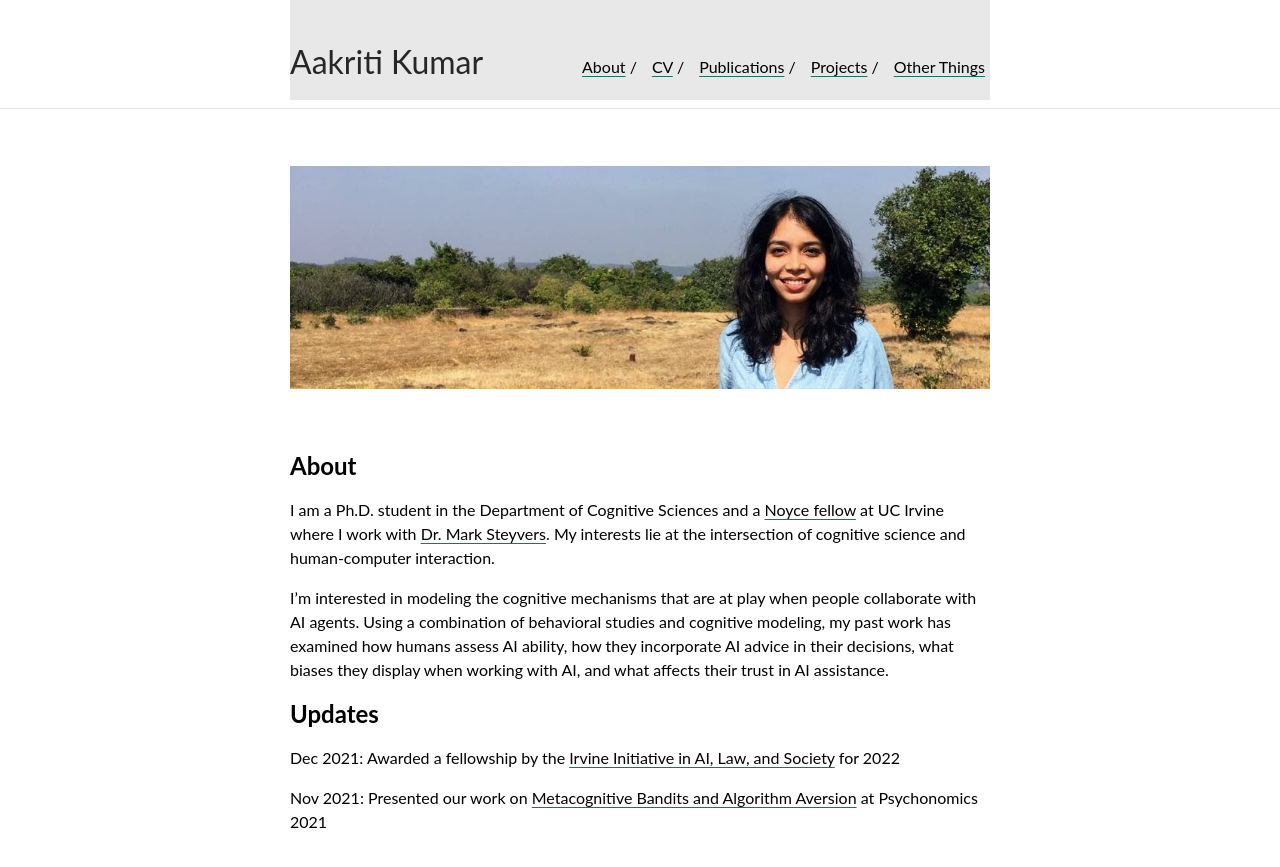
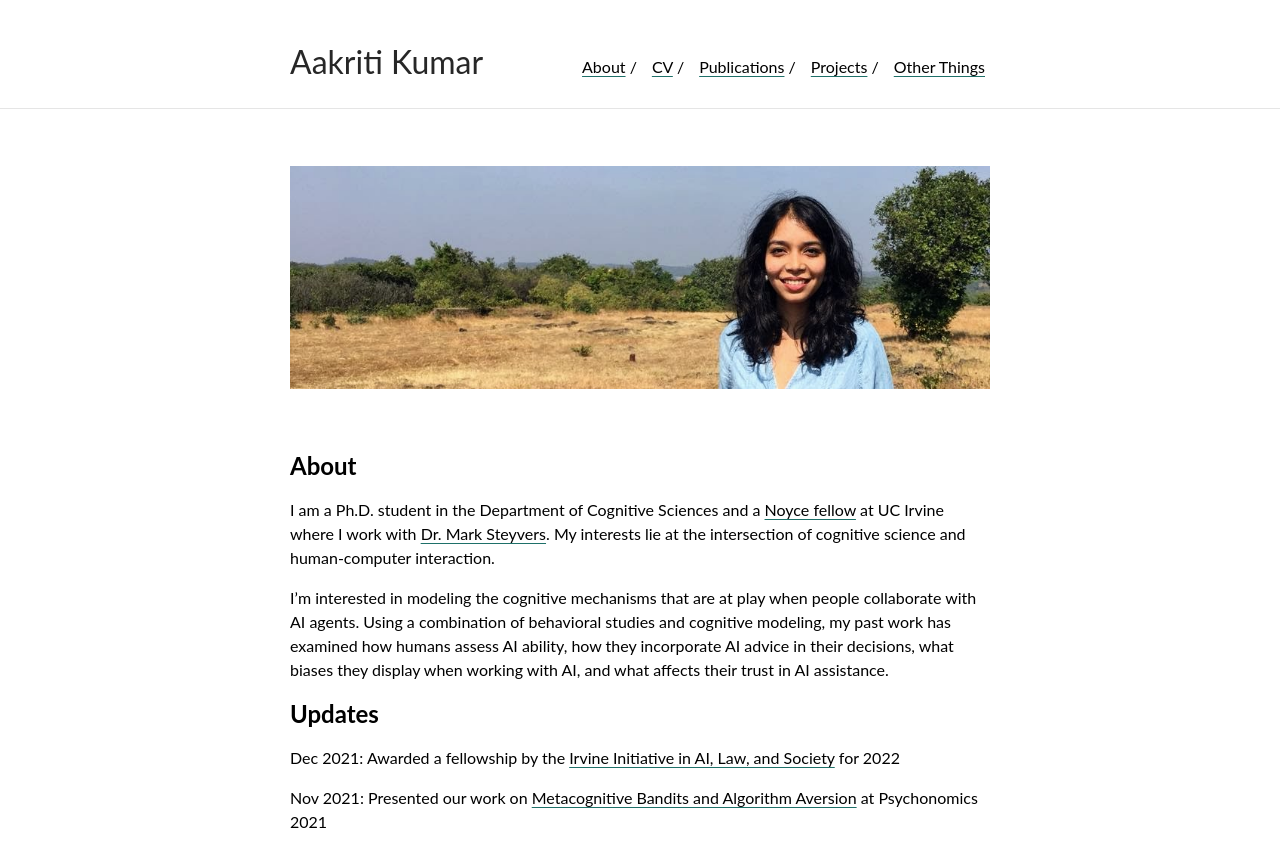
Before and after one commit to aakriti1kumar/aakriti1kumar.github.io, a Jekyll site: the page built from index.md, in a window 1280 px wide. Shown: the top 867 px of the page. Built offline with Jekyll 4.4.1, drawn with Linux system fonts in a browser that asks for light colours; our own code applies the rules of GitHub Pages for plain Markdown files.

Commit message:
Update default.html

```diff
--- a/_layouts/default.html
+++ b/_layouts/default.html
@@ -55,7 +55,7 @@
 </head>
 <body>
     <div class="wrapper">
-        <div class="navbar container" style="background-color:#E8E8E8;">
+        <div class="navbar container"">
             {% if site.ins_logo %}
                 <img id="ins-logo" src="{{ site.ins_logo }}" />
             {% endif %}
```
